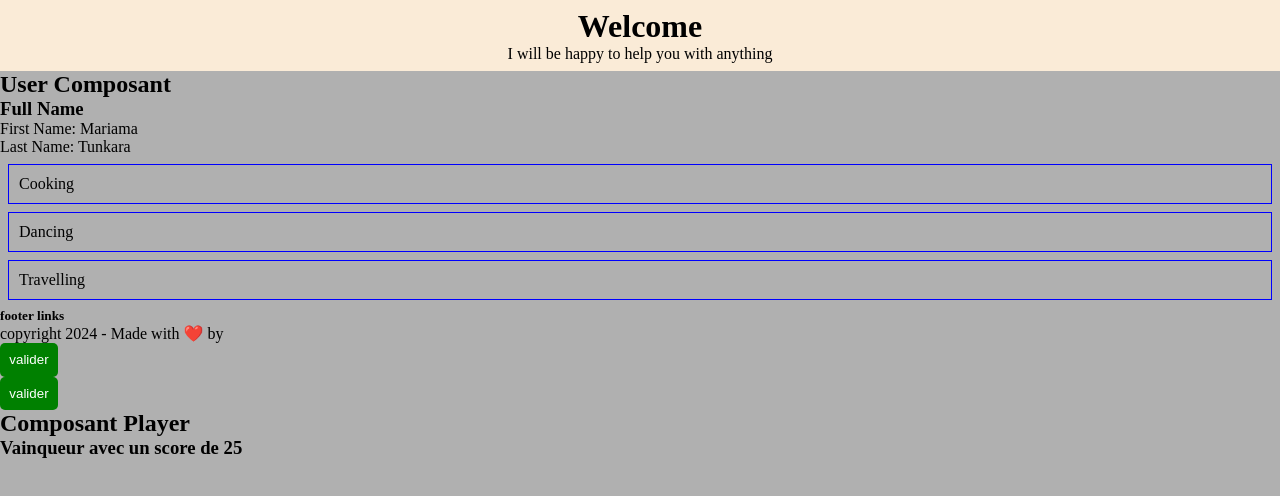
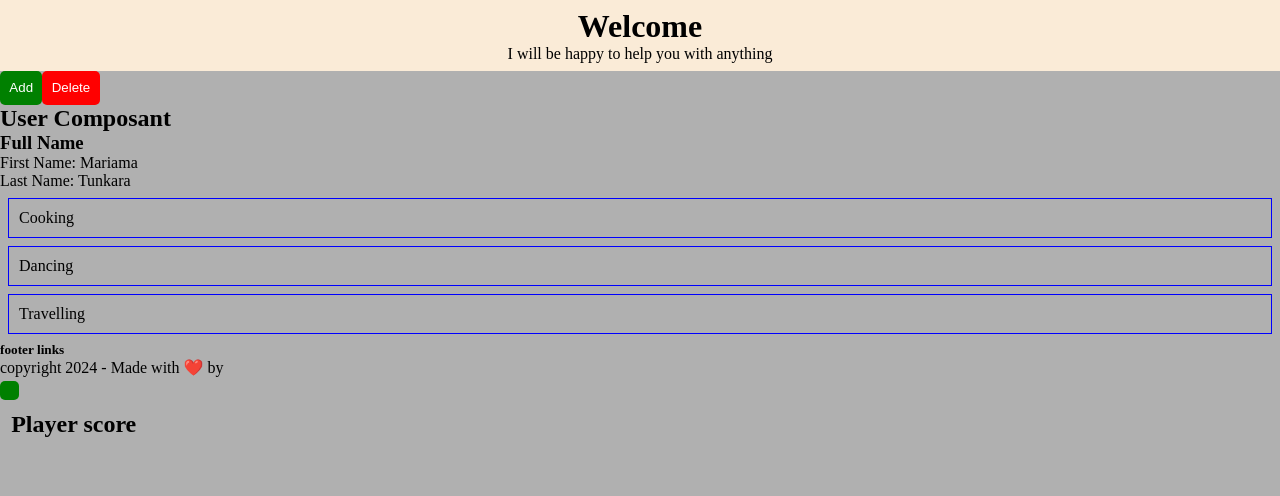
Before and after one commit to mariama2244/React-project, a React (Vite) app: page / in a window 1280 px wide. Shown: the top 496 px of the page. Built offline with nearby package versions, Linux system fonts and the light colour scheme.

Commit message:
abour props

```diff
--- a/src/App.jsx
+++ b/src/App.jsx
@@ -17,7 +17,7 @@ function App() {
   //   return <button style={{ backgroundColor: couleur }}>{label}</button>
   // }
 
-  const texte = "I am a paragraph.";
+  // const texte = "I am a paragraph.";
 
 
 
@@ -29,9 +29,16 @@ function App() {
 
       <div>
          <Header />
+         <Bouton couleur={'green'}>
+          <p>Add</p>
+         </Bouton>
+
+         <Bouton couleur={'red'}>
+          <p>Delete</p>
+         </Bouton>
+
          <User />
          <Footer />
-         <Bouton />
          <Player />
 
       </div>
--- a/src/composants/Player/Player.jsx
+++ b/src/composants/Player/Player.jsx
@@ -1,17 +1,15 @@
+const win_score = 100
+
 export default function Player() {
 
-    const score = 25;
+    const score = 500;
+    const estGagnant = score >= win_score
+    return (
+        <section style={{ padding: "0.7em", border: "1px solid while"}}>
+            <h2>Player score</h2>
+            <p style={{ color: estGagnant ? "pink" : "red"}}></p>
+        </section>
+    )
 
-    let result;
-  if (score >= 25) {
-    result = <h3>Vainqueur  avec un score de {score}</h3>;
-  } else {
-    result = <h3>Perdant avec un score de {score}</h3>;
+
   }
-    return (
-        <div>
-      <h2>Composant Player</h2>
-      {result}
-    </div>
-    )
-}
--- a/src/composants/ui/Bouton/Bouton.jsx
+++ b/src/composants/ui/Bouton/Bouton.jsx
@@ -1,13 +1,21 @@
+import PropTypes from 'prop-types'
+export default function Bouton({ couleur, children }) {
 
-export default function Bouton({ couleur }) {
     return (
-        <button style= {{
+        <button
+         style= {{
             backgroundColor: couleur ? couleur : "green",
             color: "white",
             padding: "0.7em",
             border: "none",
             borderRadius: "5px"
         }}>
-        valider</button>
+        {children}
+        </button>
     )
 }
+
+Bouton.propTypes = {
+    couleur: PropTypes.string,
+    children: PropTypes.node.isRequired
+}
```
